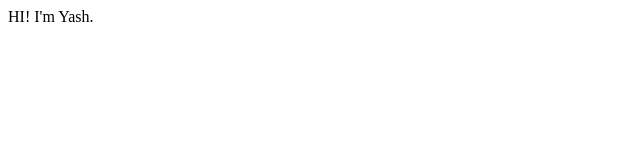
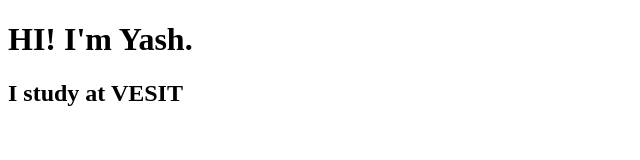
Before and after one commit to yashwadhwani08/yashwadhwani-portfolio, a plain HTML site: page index.html in a window 1280 px wide. Shown: the whole page, without its empty margins (0-640 px from the left). Drawn offline with Linux system fonts and the light colour scheme.

Commit message:
refactor: college info. updated
College information updated

```diff
--- a/index.html
+++ b/index.html
@@ -6,6 +6,7 @@
     <title>Yash Wadhwani Portfolio</title>
 </head>
 <body>
-    HI! I'm Yash.
+    <h1>HI! I'm Yash.</h1>
+    <h2>I study at VESIT</h2>
 </body>
 </html>
```
